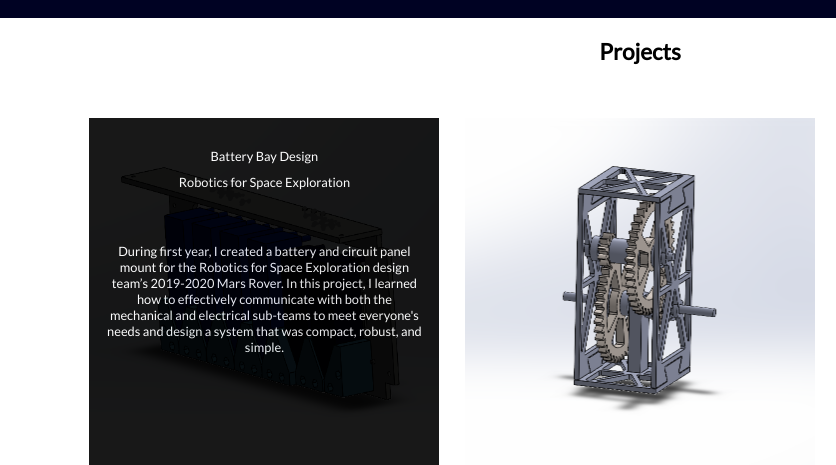
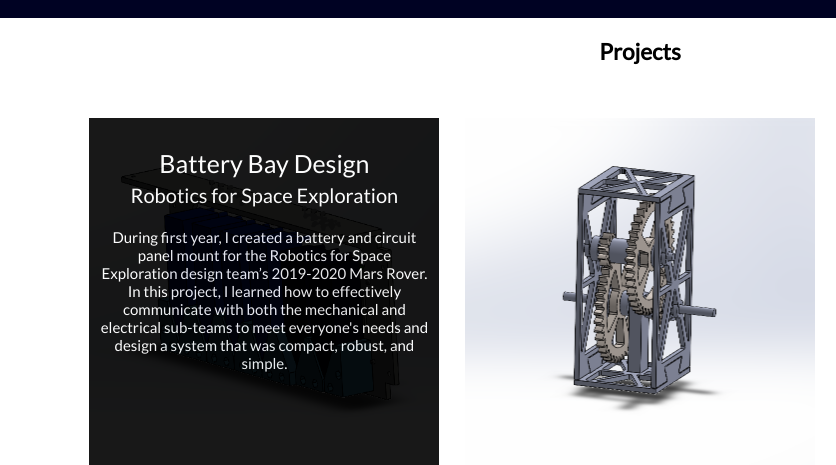
Before and after one commit to erika-n17/Portfolio, a plain HTML site: page Website/index.html in a window 1280 px wide. In both pictures the pointer is over the element "Battery Bay Design". Shown: the part 1049-1514 px from the top of the page, 0-836 px from the left. Drawn offline with Linux system fonts and the light colour scheme; a script that the page names is missing.

Commit message:
Update projectstyle.css

```diff
--- a/Website/projectstyle.css
+++ b/Website/projectstyle.css
@@ -75,18 +75,17 @@
 .grid-item:hover h1{
   padding: 30px 0px 0px 0px;
   margin: 0;
-  font-size: calc(1vw);
+  font-size: 25px;
 }
 
 .grid-item:hover h2 {
-  padding: 10px 0px 0px 0px;
+  padding: 5px 0px 0px 0px;
   margin: 0;
-  font-size: calc(1vw);
+  font-size: 20px;
 }
 
 .grid-item:hover p {
-  padding: 10% 0;
-  margin: 5%;
-  font-size: calc(1vw);
-
+  padding: 10px 0;
+  margin: 3%;
+  font-size: 15px;
 }
```
